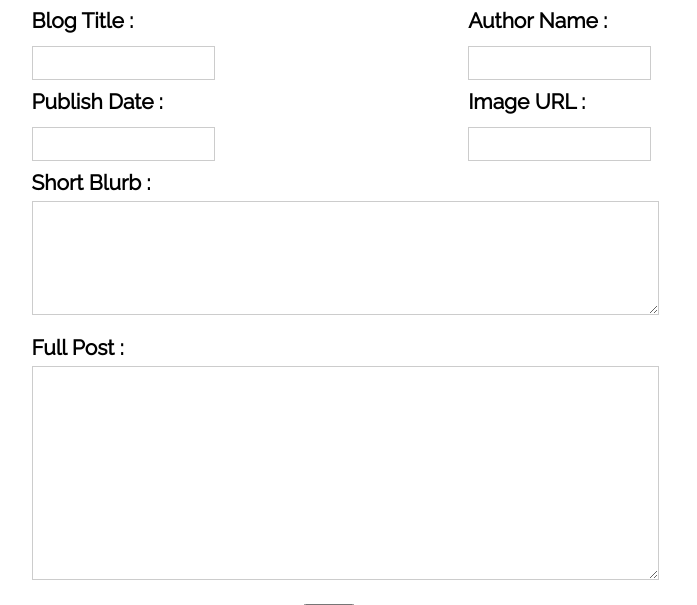
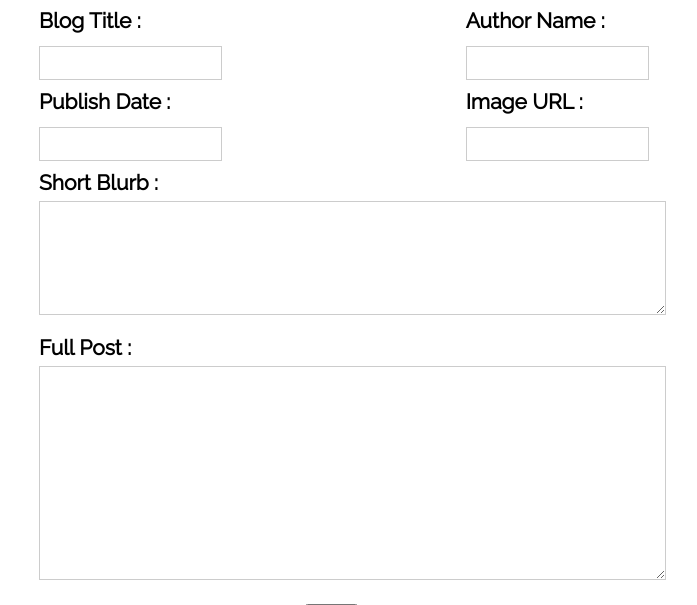
Before and after one commit to zeshanjeewanjee/personalwebsite, a PHP site: page /blog/add/index.php in a window 1280 px wide. Shown: the part 734-1339 px from the top of the page, without its empty margins (296-993 px from the left). Run offline with PHP 8.4, Linux system fonts and the light colour scheme; data that the repository does not hold is empty; some libraries are stand-ins or nearby versions.

Commit message:
Fix Row and Col width

```diff
--- a/css/bsstyles.css
+++ b/css/bsstyles.css
@@ -8,6 +8,16 @@ body {
 .container-full {
 	margin: 0 auto;
 	width: 100%;
+}
+
+.row {
+	margin-left: 0;
+	margin-right: 0;
+}
+
+.col-md-12, .col-sm-12 {
+	padding-left: 0;
+	padding-right: 0;
 }
 
 .nav>li>a {
```
